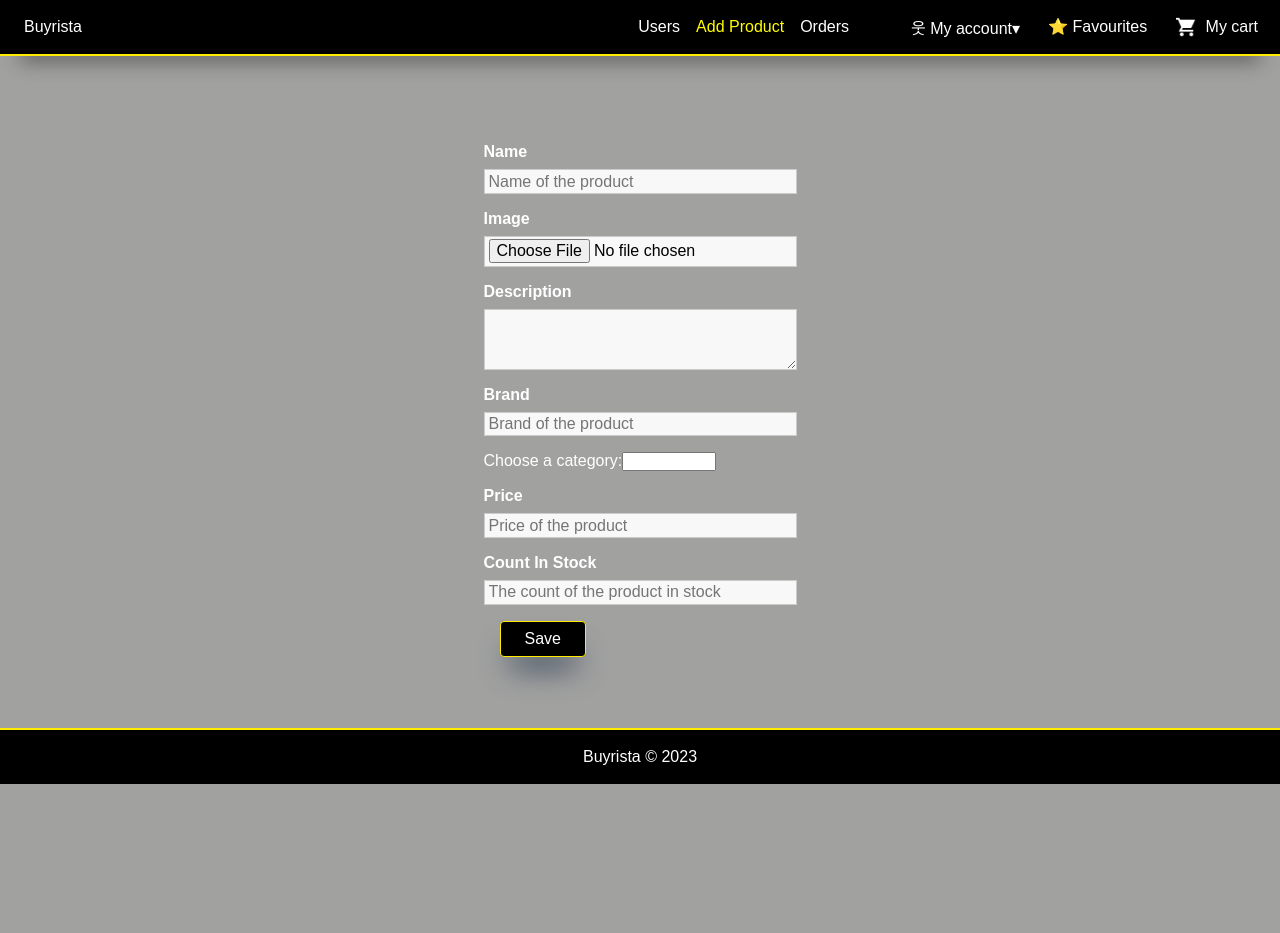
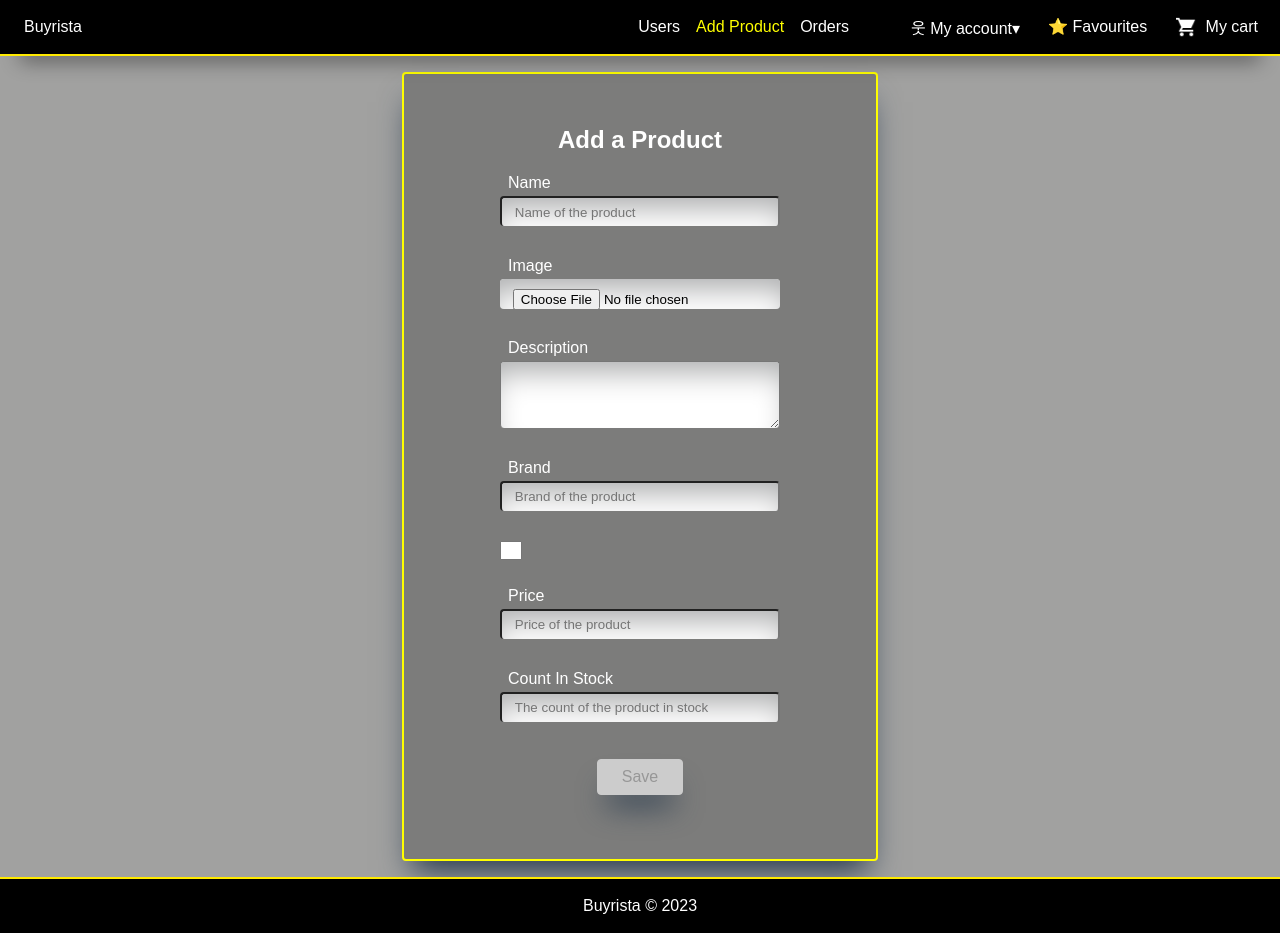
Before and after one commit to ZhechevStefan/Buyrista, a React (Vite) app in the folder frontend/: page /admin/addproduct in a window 1280 px wide. Before the commit the page ends 800 px from the top, so only its background shows below. Built offline with nearby package versions, Linux system fonts and the light colour scheme.

Commit message:
Input and Form css changes

```diff
--- a/frontend/src/components/Input/Input.jsx
+++ b/frontend/src/components/Input/Input.jsx
@@ -4,8 +4,9 @@ const Input = props => {
   const isInvalid = props.isInvalid;
   const errorText = props.errors;
 
-  const element =
-    props.element === "input" ? (
+  let element;
+  if (props.element === "input") {
+    element = (
       <input
         id={props.id}
         name={props.id}
@@ -16,7 +17,34 @@ const Input = props => {
         onBlur={props.onBlur}
         value={props.value}
       />
-    ) : (
+    );
+  } else if (props.element === "select") {
+    console.log(props.options);
+    let options = props.options.map(option => {
+      return (
+        <option key={option} value={option}>
+          {option}
+        </option>
+      );
+    });
+
+    // console.log(options);
+
+    element = (
+      <select
+        id={props.id}
+        name={props.id}
+        type={props.type}
+        label={props.label}
+        placeholder={props.placeholder}
+        onChange={props.onChange}
+        onBlur={props.onBlur}
+        value={props.value}
+        {...options}
+      />
+    );
+  } else {
+    element = (
       <textarea
         id={props.id}
         name={props.id}
@@ -27,16 +55,19 @@ const Input = props => {
         value={props.value}
       />
     );
+  }
 
   return (
-    <div
-      className={`${styles["form-control"]} ${
-        isInvalid && styles["form-control--invalid"]
-      }`}
-    >
+    <div className={`${styles.container}`}>
       <label htmlFor={props.id}>{props.label}</label>
       {element}
-      {isInvalid && <p>{errorText}</p>}
+      {isInvalid ? (
+        <div>
+          <p>{errorText}</p>
+        </div>
+      ) : (
+        <div></div>
+      )}
     </div>
   );
 };
--- a/frontend/src/components/Input/Input.module.css
+++ b/frontend/src/components/Input/Input.module.css
@@ -1,46 +1,50 @@
-.form-control {
-  margin: 1rem 0;
+.container {
+  margin: 0.8rem 0;
 }
 
-.form-control label,
-.form-control input,
-.form-control textarea {
+.container label,
+input,
+textarea {
   display: block;
+  width: 100%;
+  min-width: 280px;
+  margin-bottom: 0.25rem;
+  outline: none;
 }
 
-.form-control label {
-  font-weight: bold;
-  margin-bottom: 0.5rem;
+.container label {
+  color: white;
+  padding: 0;
+  padding-left: 0.5rem;
 }
 
-.form-control input,
-.form-control textarea {
-  width: 100%;
-  font: inherit;
-  border: 1px solid #ccc;
-  background: #f8f8f8;
-  padding: 0.15rem 0.25rem;
+.container input,
+.container textarea {
   color: black;
+  background: white;
+  border-bottom: none;
+  border-radius: 4px;
+  padding: 0.65rem;
+  padding-left: 0.8rem;
+  box-shadow: inset rgb(171, 172, 173) 0px 20px 30px -10px;
 }
 
-.form-control input:focus,
-.form-control textarea:focus {
-  outline: none;
-  background: #ebebeb;
-  border-color: #510077;
+.container input {
+  height: 1.9rem;
 }
 
-.form-control--invalid label,
-.form-control--invalid p {
-  color: red;
+.container input:focus {
+  border: 2px solid yellow;
 }
 
-.form-control--invalid p {
-  font-size: 0.8rem;
+.container div {
+  min-height: 13.6px;
+  height: 13.6px;
 }
 
-.form-control--invalid input,
-.form-control--invalid textarea {
-  border-color: red;
-  background: #ffd1d1;
+.container p {
+  color: red;
+  padding-left: 0.5rem;
+  font-size: 0.8rem;
+  margin: 0;
 }
--- a/frontend/src/components/Reviews/Reviews.jsx
+++ b/frontend/src/components/Reviews/Reviews.jsx
@@ -14,6 +14,7 @@ const Reviews = props => {
 
   useEffect(() => {
     const fetchReviews = async () => {
+      console.log("-----here---------");
       try {
         const responseData = await sendRequest(
           `http://localhost:5000/products/reviews/${productId}`
--- a/frontend/src/hooks/http-hook.jsx
+++ b/frontend/src/hooks/http-hook.jsx
@@ -4,7 +4,7 @@ export const useHttpClient = () => {
   const [isLoading, setIsLoading] = useState(false);
   const [error, setError] = useState();
 
-  const activeHttpRequests = useRef([]);
+  // const activeHttpRequests = useRef([]);
 
   const sendRequest = useCallback(
     async (
@@ -15,23 +15,23 @@ export const useHttpClient = () => {
       headers = {}
     ) => {
       setIsLoading(true);
-      const httpAbortCtrl = new AbortController();
-      activeHttpRequests.current.push(httpAbortCtrl);
+      // const httpAbortCtrl = new AbortController();
+      // activeHttpRequests.current.push(httpAbortCtrl);
 
       try {
         const response = await fetch(url, {
           method,
           body,
           credentials,
-          headers,
-          signal: httpAbortCtrl.signal
+          headers
+          // signal: httpAbortCtrl.signal
         });
 
         const responseData = await response.json();
 
-        activeHttpRequests.current = activeHttpRequests.current.filter(
-          reqCtrl => reqCtrl !== httpAbortCtrl
-        );
+        // activeHttpRequests.current = activeHttpRequests.current.filter(
+        //   reqCtrl => reqCtrl !== httpAbortCtrl
+        // );
 
         if (!response.ok) {
           throw new Error(responseData.message);
@@ -52,11 +52,11 @@ export const useHttpClient = () => {
     setError(null);
   };
 
-  useEffect(() => {
-    return () => {
-      activeHttpRequests.current.forEach(abortCtrl => abortCtrl.abort());
-    };
-  }, []);
+  // useEffect(() => {
+  //   return () => {
+  //     activeHttpRequests.current.forEach(abortCtrl => abortCtrl.abort());
+  //   };
+  // }, []);
 
   return { isLoading, error, sendRequest, clearError };
 };
--- a/frontend/src/index.css
+++ b/frontend/src/index.css
@@ -52,9 +52,9 @@ h1 {
   color: black;
 }
 
-input {
+/* input {
   color: black;
-}
+} */
 
 .active {
   color: yellow;
--- a/frontend/src/pages/AddProduct.jsx
+++ b/frontend/src/pages/AddProduct.jsx
@@ -4,11 +4,14 @@ import * as Yup from "yup";
 
 import Input from "../components/Input/Input.jsx";
 import Button from "../components/Button/Button.jsx";
+import { useHttpClient } from "../hooks/http-hook.jsx";
+import styles from "./Form.module.css";
 
 const AddProductPage = props => {
-  const data = useActionData();
-  const navigation = useNavigation();
-  const isSubmitting = navigation.state === "submitting";
+  // const data = useActionData();
+  // const navigation = useNavigation();
+  // const isSubmitting = navigation.state === "submitting";
+  const { isLoading, error, sendRequest, clearError } = useHttpClient();
 
   const MAX_FILE_SIZE = 102400; //100KB
   const validFileExtensions = {
@@ -69,15 +72,13 @@ const AddProductPage = props => {
       validateOnMount={true}
     >
       {formik => (
-        <Form method="POST">
-          {data && data.errors && (
-            <ul>
-              {Object.values(data.errors).map(err => {
-                return <li key={err}>{err}</li>;
-              })}
-            </ul>
-          )}
-          {data && data.message && <p>{data.message}</p>}
+        <Form
+          method="POST"
+          className={`${styles.wrapper} ${styles["slide-in-right"]}`}
+        >
+          <div className={styles["title-wrapper"]}>
+            <h2>Add a Product</h2>
+          </div>
           <Input
             id="name"
             element="input"
@@ -101,7 +102,6 @@ const AddProductPage = props => {
           <Input
             id="description"
             label="Description"
-            placeholder="Description of the product"
             isInvalid={formik.touched.description && formik.errors.description}
             errors={formik.errors.description}
             {...formik.getFieldProps("description")}
@@ -127,12 +127,20 @@ const AddProductPage = props => {
               {...formik.getFieldProps("category")}
             />
           </div>
+          <Input
+            id="category"
+            element="select"
+            options={["Electronics", "Accessories", "Others"]}
+          />
+          {/* <div>
           <label htmlFor="category">Choose a category:</label>
           <select id="category" name="category">
             <option value="Electronics">Electronics</option>
             <option value="Accessories">Accessories</option>
             <option value="Others">Others</option>
           </select>
+          </div> */}
+
           <Input
             id="price"
             element="input"
@@ -158,9 +166,11 @@ const AddProductPage = props => {
           {/* <Button type="submit" disabled={!formik.isValid || isSubmitting}>
             {isSubmitting ? "Submitting..." : "Save"}
           </Button> */}
-          <Button type="submit">
-            {isSubmitting ? "Submitting..." : "Save"}
-          </Button>
+          <div className={styles["button-wrapper"]}>
+            <Button type="submit" disabled={!formik.isValid || isLoading}>
+              {isLoading ? "Submitting..." : "Save"}
+            </Button>
+          </div>
         </Form>
       )}
     </Formik>
--- /dev/null
+++ b/frontend/src/pages/Form.module.css
@@ -0,0 +1,37 @@
+.wrapper {
+  background-color: #7c7c7b;
+  border: 2px solid yellow;
+  border-radius: 4px;
+  padding: 2rem 6rem;
+  padding-bottom: 4rem;
+  box-shadow: rgb(38, 57, 77) 0px 20px 30px -10px;
+}
+
+.title-wrapper {
+  text-align: center;
+}
+
+.button-wrapper {
+  text-align: center;
+  margin-top: 1.2rem;
+}
+
+.slide-in-right {
+  animation: slide-in-right 1s ease-in;
+}
+@keyframes slide-in-right {
+  0% {
+    opacity: 0;
+    transform: translateX(2000px);
+  }
+  60% {
+    opacity: 1;
+    transform: translateX(-30px);
+  }
+  80% {
+    transform: translateX(10px);
+  }
+  100% {
+    transform: translateX(0);
+  }
+}
--- a/frontend/src/pages/Login.jsx
+++ b/frontend/src/pages/Login.jsx
@@ -7,6 +7,7 @@ import Button from "../components/Button/Button.jsx";
 import { useHttpClient } from "../hooks/http-hook.jsx";
 import AuthContext from "../context/auth-context.jsx";
 import { useNavigate } from "react-router-dom";
+import styles from "./Form.module.css";
 
 const LoginPage = () => {
   // const data = useActionData();
@@ -57,7 +58,13 @@ const LoginPage = () => {
         validateOnMount={true}
       >
         {formik => (
-          <Form method="POST">
+          <Form
+            method="POST"
+            className={`${styles.wrapper} ${styles["slide-in-right"]}`}
+          >
+            <div className={styles["title-wrapper"]}>
+              <h2>Login</h2>
+            </div>
             <Input
               id="email"
               element="input"
@@ -78,9 +85,11 @@ const LoginPage = () => {
               errors={formik.errors.password}
               {...formik.getFieldProps("password")}
             />
-            <Button type="submit" disabled={!formik.isValid || isLoading}>
-              {isLoading ? "Submitting..." : "Save"}
-            </Button>
+            <div className={styles["button-wrapper"]}>
+              <Button type="submit" disabled={!formik.isValid || isLoading}>
+                {isLoading ? "Submitting..." : "Save"}
+              </Button>
+            </div>
           </Form>
         )}
       </Formik>
--- a/frontend/src/pages/Register.jsx
+++ b/frontend/src/pages/Register.jsx
@@ -7,7 +7,7 @@ import AuthContext from "../context/auth-context.jsx";
 import Button from "../components/Button/Button.jsx";
 import Input from "../components/Input/Input.jsx";
 import { useHttpClient } from "../hooks/http-hook.jsx";
-import styles from "./Register.module.css";
+import styles from "./Form.module.css";
 
 const RegisterPage = () => {
   // const data = useActionData();
@@ -62,7 +62,13 @@ const RegisterPage = () => {
         validateOnMount={true}
       >
         {formik => (
-          <Form method="POST" className={styles["form-control"]}>
+          <Form
+            method="POST"
+            className={`${styles.wrapper} ${styles["slide-in-right"]}`}
+          >
+            <div className={styles["title-wrapper"]}>
+              <h2>Register</h2>
+            </div>
             <Input
               id="firstName"
               element="input"
@@ -111,9 +117,11 @@ const RegisterPage = () => {
         placeholder="Confirm Passowrd"
         {...formik.getFieldProps("password")}
       /> */}
-            <Button type="submit" disabled={!formik.isValid || isLoading}>
-              {isLoading ? "Submitting..." : "Save"}
-            </Button>
+            <div className={styles["button-wrapper"]}>
+              <Button type="submit" disabled={!formik.isValid || isLoading}>
+                {isLoading ? "Submitting..." : "Save"}
+              </Button>
+            </div>
           </Form>
         )}
       </Formik>
```
Also changed, not shown: frontend/src/pages/Register.module.css (deleted).
